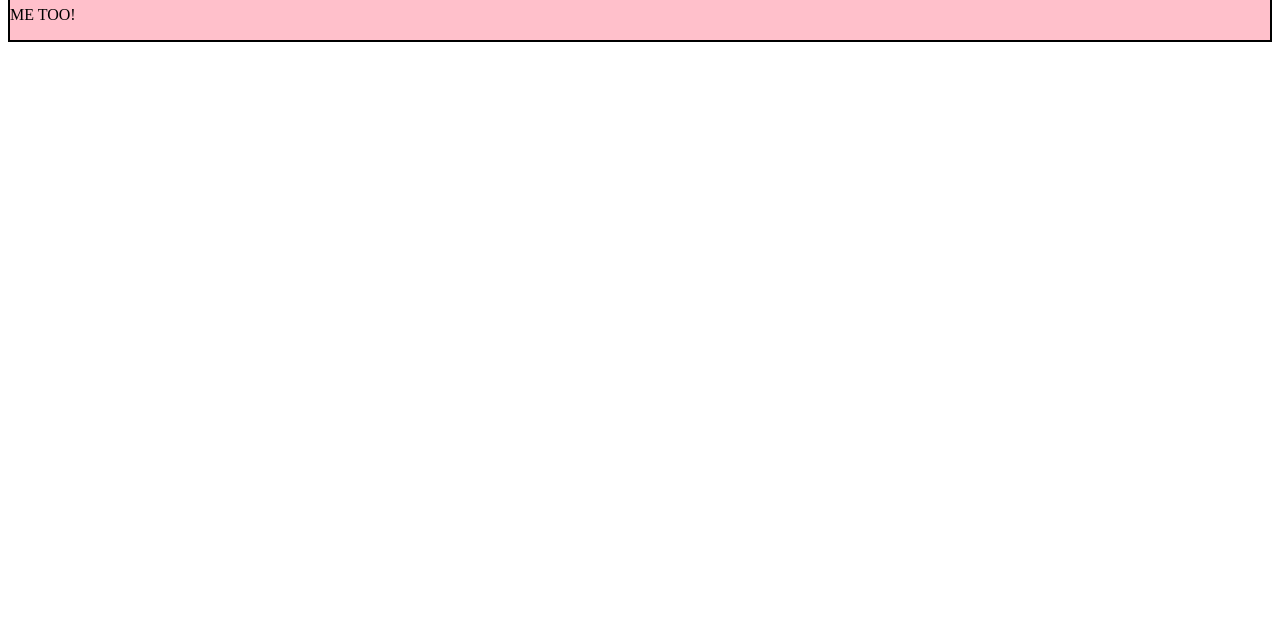
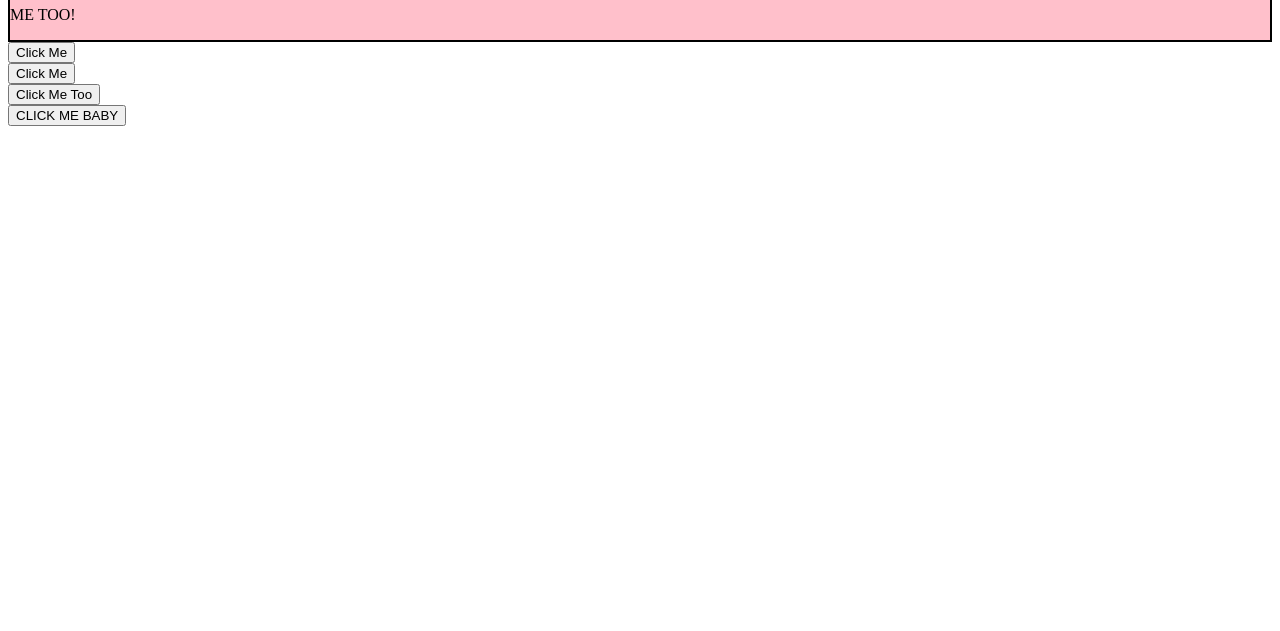
Before and after one commit to digi-coder/first-javascript, a plain HTML site: page index.html in a window 1280 px wide. Shown: the part 169-800 px from the top of the page. Drawn offline with Linux system fonts and the light colour scheme.

Commit message:
Edit index.html and js-file.js

```diff
--- a/index.html
+++ b/index.html
@@ -11,5 +11,23 @@
     <div id="container">
 
     </div>
+
+    <div id="button1">
+        <button onclick="alert('Hello World')">Click Me</button>
+    </div>
+
+    <div id="button2">
+        <button id="btn2">Click Me</button>
+    </div>
+
+    <div id="button3">
+        <button id="btn3">Click Me Too</button>
+    </div>
+
+    <div id="button4">
+        <button onclick="alertFunction()">CLICK ME BABY</button>
+    </div>
+
+
 </body>
 </html>
--- a/js-file.js
+++ b/js-file.js
@@ -31,8 +31,19 @@ contentdiv.appendChild(contentp);
 
 container.appendChild(contentdiv);
 
-// const contenth1 = document.createElement('h1');
-// contenth1.classList.add('contenth1');
-// contenth1.textContent = 'I’m in a div';
+//buttons
 
-// container.appendChild(contenth1);
+//button2
+const btn2 = document.querySelector('#btn2');
+btn2.onclick = () => alert("Hello World");
+
+//button3
+const btn3 = document.querySelector('#btn3');
+btn3.addEventListener('click', () => {
+  alert("Hello World");
+});
+
+//button4 with function
+function alertFunction() {
+    alert("YAY! YOU DID IT!");
+  }
```
